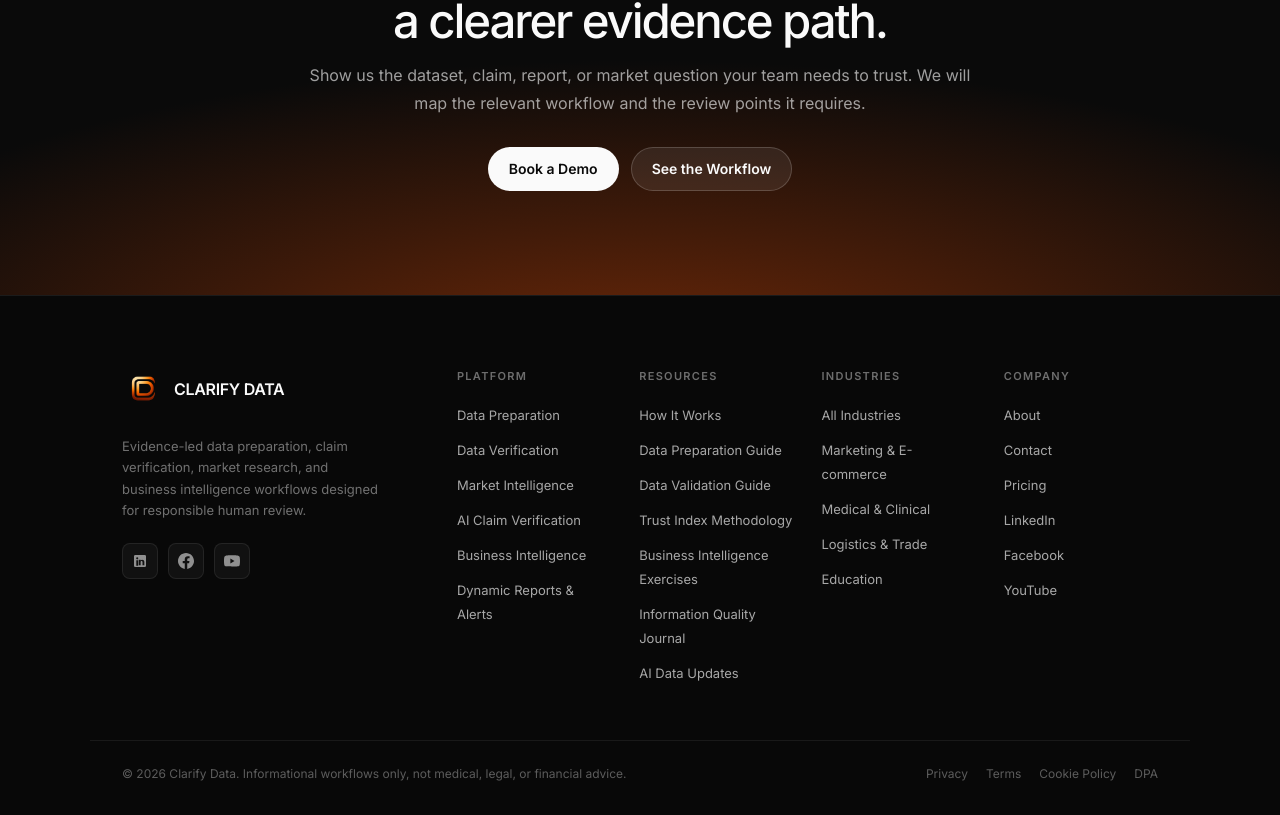
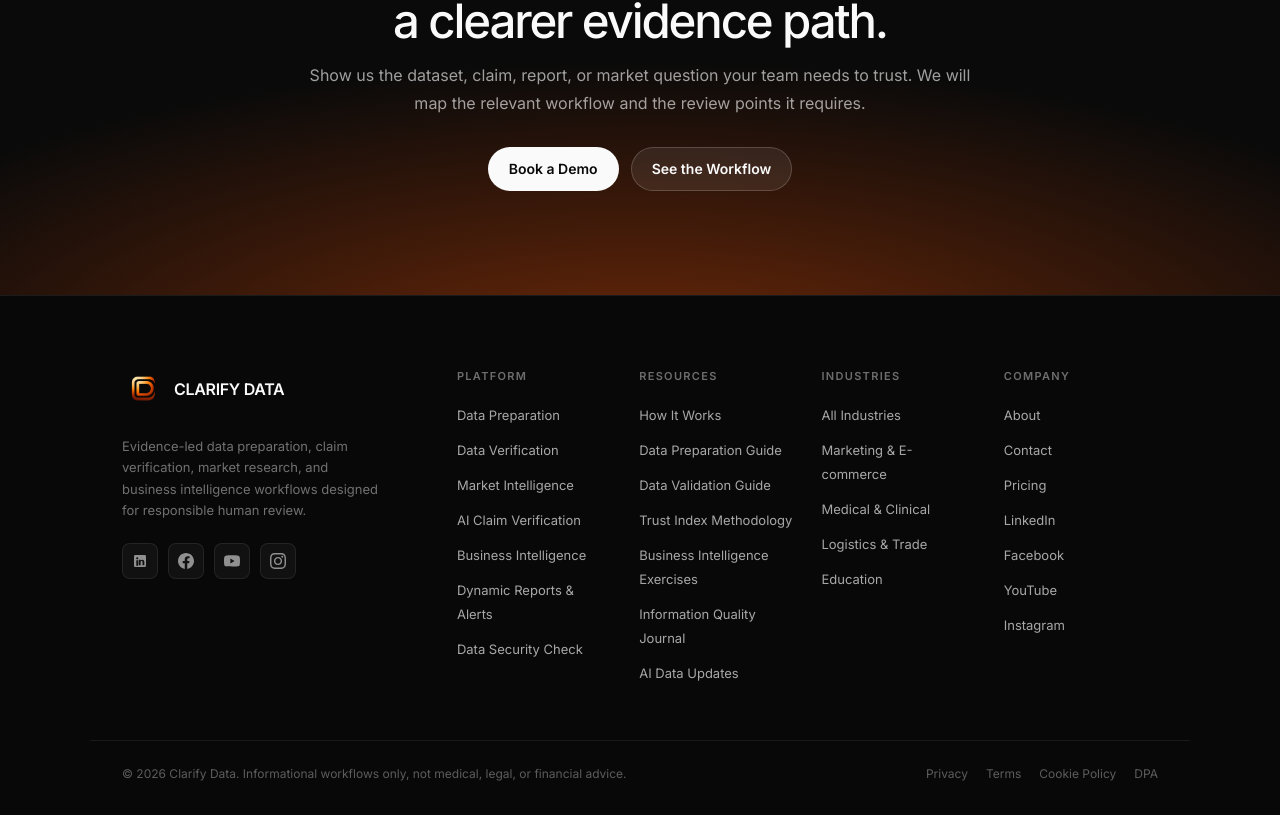
Before and after one commit to Zuhairshad/VDI-Landing-Page, a Next.js app in the folder vdi-landing-page/: page /blog in a window 1280 px wide. Shown: the part 1515-2330 px from the top of the page. Built offline with nearby package versions, Linux system fonts and the light colour scheme; no server answers; the database is empty.

Commit message:
feat: add Instagram social link and Data Security nav entry

```diff
--- a/vdi-landing-page/components/CtaFooter.tsx
+++ b/vdi-landing-page/components/CtaFooter.tsx
@@ -26,10 +26,19 @@
   )
 }
 
+function InstagramIcon() {
+  return (
+    <svg viewBox="0 0 24 24" width="16" height="16" fill="currentColor" aria-hidden="true">
+      <path d="M12 2.163c3.204 0 3.584.012 4.85.07 3.252.148 4.771 1.691 4.919 4.919.058 1.265.069 1.645.069 4.849 0 3.205-.012 3.584-.069 4.849-.149 3.225-1.664 4.771-4.919 4.919-1.266.058-1.644.07-4.85.07-3.204 0-3.584-.012-4.849-.07-3.26-.149-4.771-1.699-4.919-4.92-.058-1.265-.07-1.644-.07-4.849 0-3.204.013-3.583.07-4.849.149-3.227 1.664-4.771 4.919-4.919 1.266-.057 1.645-.069 4.849-.069zm0-2.163c-3.259 0-3.667.014-4.947.072-4.358.2-6.78 2.618-6.98 6.98-.059 1.281-.073 1.689-.073 4.948 0 3.259.014 3.668.072 4.948.2 4.358 2.618 6.78 6.98 6.98 1.281.058 1.689.072 4.948.072 3.259 0 3.668-.014 4.948-.072 4.354-.2 6.782-2.618 6.979-6.98.059-1.28.073-1.689.073-4.948 0-3.259-.014-3.667-.072-4.947-.196-4.354-2.617-6.78-6.979-6.98-1.281-.059-1.69-.073-4.949-.073zm0 5.838c-3.403 0-6.162 2.759-6.162 6.162s2.759 6.163 6.162 6.163 6.162-2.759 6.162-6.163c0-3.403-2.759-6.162-6.162-6.162zm0 10.162c-2.209 0-4-1.79-4-4 0-2.209 1.791-4 4-4s4 1.791 4 4c0 2.21-1.791 4-4 4zm6.406-11.845c-.796 0-1.441.645-1.441 1.44s.645 1.44 1.441 1.44c.795 0 1.439-.645 1.439-1.44s-.644-1.44-1.439-1.44z" />
+    </svg>
+  )
+}
+
 const socialIcons: Record<string, () => React.JSX.Element> = {
   LinkedIn: LinkedInIcon,
   Facebook: FacebookIcon,
   YouTube: YouTubeIcon,
+  Instagram: InstagramIcon,
 }
 
 export default function CtaFooter() {
--- a/vdi-landing-page/lib/site.ts
+++ b/vdi-landing-page/lib/site.ts
@@ -19,6 +19,7 @@
 export const headerNavigation = [
   { label: 'How It Works', href: '/how-it-works' },
   { label: 'Industries', href: '/industries' },
+  { label: 'Data Security', href: '/data-security-check' },
   { label: 'Journal', href: '/blog' },
   { label: 'BI Exercises', href: '/business-intelligence-exercises' },
   { label: 'AI Updates', href: '/ai-updates' },
@@ -35,6 +36,7 @@
       { label: 'AI Claim Verification', href: '/data-verification#ai-claim-verification' },
       { label: 'Business Intelligence', href: '/business-intelligence' },
       { label: 'Dynamic Reports & Alerts', href: '/#dynamic-reports' },
+      { label: 'Data Security Check', href: '/data-security-check' },
     ],
   },
   {
@@ -68,6 +70,7 @@
       { label: 'LinkedIn', href: 'https://www.linkedin.com/in/clarifydataofficial/' },
       { label: 'Facebook', href: 'https://www.facebook.com/profile.php?id=61594232911806' },
       { label: 'YouTube', href: 'https://www.youtube.com/@ClarifyData' },
+      { label: 'Instagram', href: 'https://www.instagram.com/clerifydata.official/' },
     ],
   },
 ] as const
@@ -84,6 +87,10 @@
   {
     name: 'YouTube',
     href: 'https://www.youtube.com/@ClarifyData',
+  },
+  {
+    name: 'Instagram',
+    href: 'https://www.instagram.com/clerifydata.official/',
   },
 ] as const
 
```
